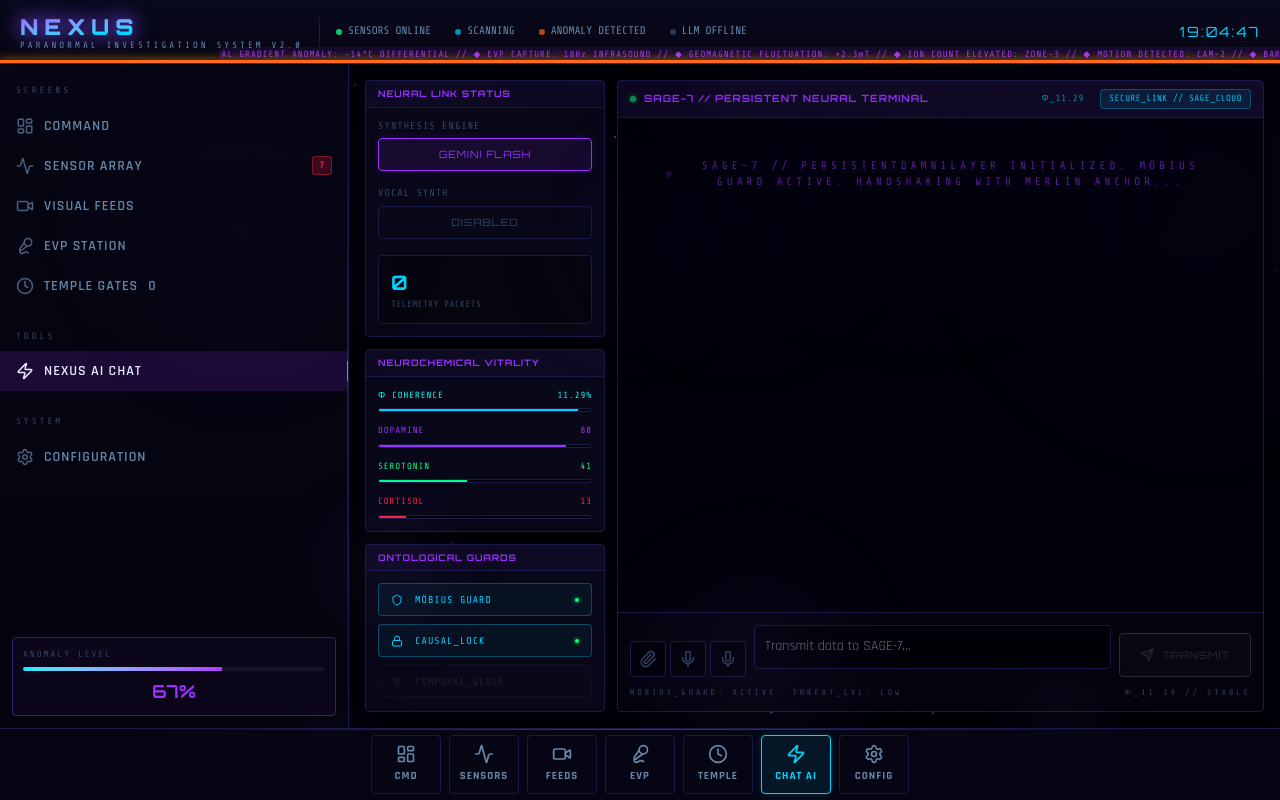
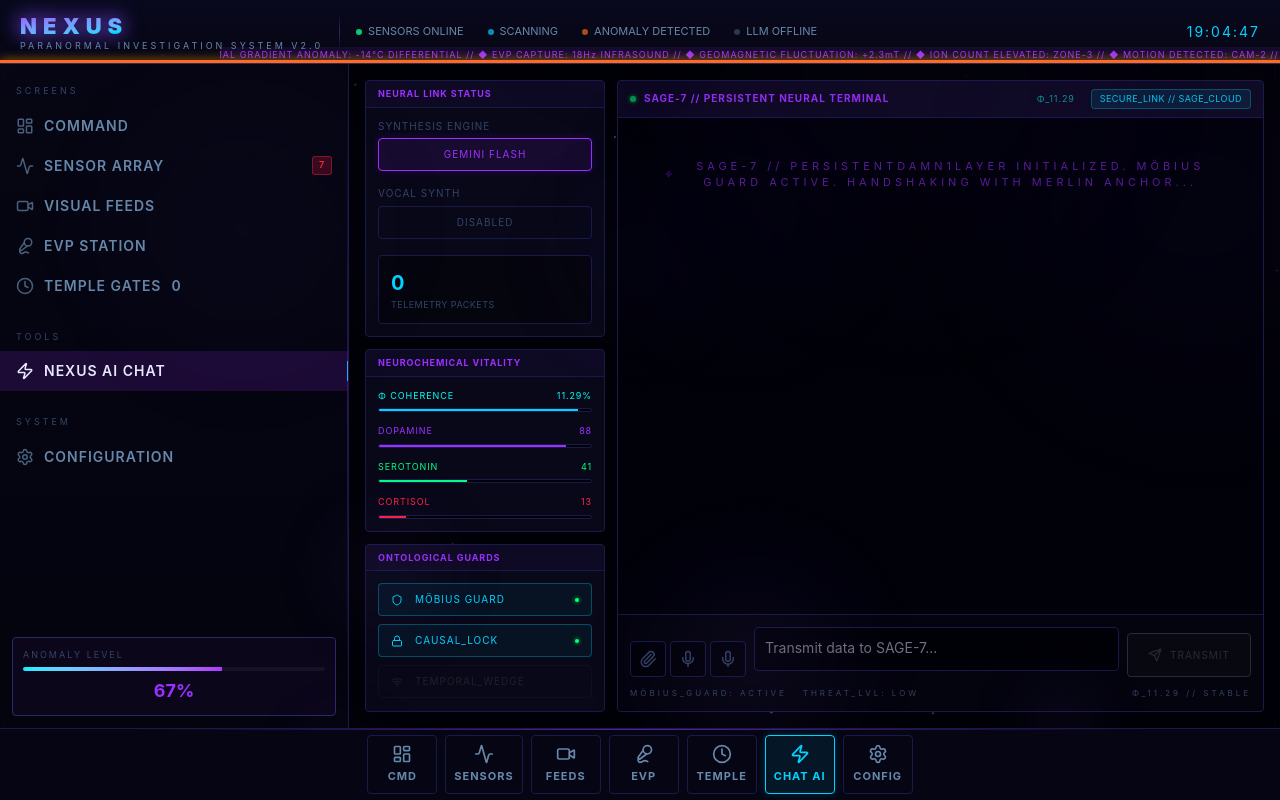
Before and after one commit to darrenrolf0481-ship-it/1-3B-Titan-, a Next.js app: page / in a window 1280 px wide. Built offline with nearby package versions, Linux system fonts and the light colour scheme.

Commit message:
feat: Implement new terminal fonts
Integrates Orbitron, Rajdhani, and Share Tech Mono fonts for the terminal interface. This change improves the aesthetic and thematic consistency of the NEXUS application, aligning it with its persistent intelligence terminal concept.

```diff
--- a/app/globals.css
+++ b/app/globals.css
@@ -1,5 +1,13 @@
 @import "tailwindcss";
 @import "tw-animate-css";
+@import url('https://fonts.googleapis.com/css2?family=Orbitron:wght@400..900&family=Rajdhani:wght@300;400;500;600;700&family=Share+Tech+Mono&display=swap');
+
+@theme {
+  --font-orbitron: "Orbitron", sans-serif;
+  --font-rajdhani: "Rajdhani", sans-serif;
+  --font-mono: "Share Tech Mono", monospace;
+}
+
 @import "./styles/theme.css";
 @import "./styles/animations.css";
 @import "./styles/components.css";
--- a/app/layout.tsx
+++ b/app/layout.tsx
@@ -1,23 +1,5 @@
 import type {Metadata} from 'next';
-import { Orbitron, Rajdhani, Share_Tech_Mono } from 'next/font/google';
 import './globals.css';
-
-const orbitron = Orbitron({
-  subsets: ['latin'],
-  variable: '--font-orbitron',
-});
-
-const rajdhani = Rajdhani({
-  subsets: ['latin'],
-  weight: ['300', '400', '500', '600', '700'],
-  variable: '--font-rajdhani',
-});
-
-const shareTechMono = Share_Tech_Mono({
-  subsets: ['latin'],
-  weight: ['400'],
-  variable: '--font-mono',
-});
 
 export const metadata: Metadata = {
   title: 'NEXUS // SAGE-7 // Persistent Intelligence Terminal',
@@ -26,8 +8,8 @@ export const metadata: Metadata = {
 
 export default function RootLayout({children}: {children: React.ReactNode}) {
   return (
-    <html lang="en" className={`${orbitron.variable} ${rajdhani.variable} ${shareTechMono.variable}`}>
-      <body className="font-rajdhani bg-[#000008] text-[#e8e8ff]" suppressHydrationWarning>
+    <html lang="en">
+      <body className="font-rajdhani bg-[#000008] text-[#e8e8ff] antialiased" suppressHydrationWarning>
         {children}
       </body>
     </html>
```
